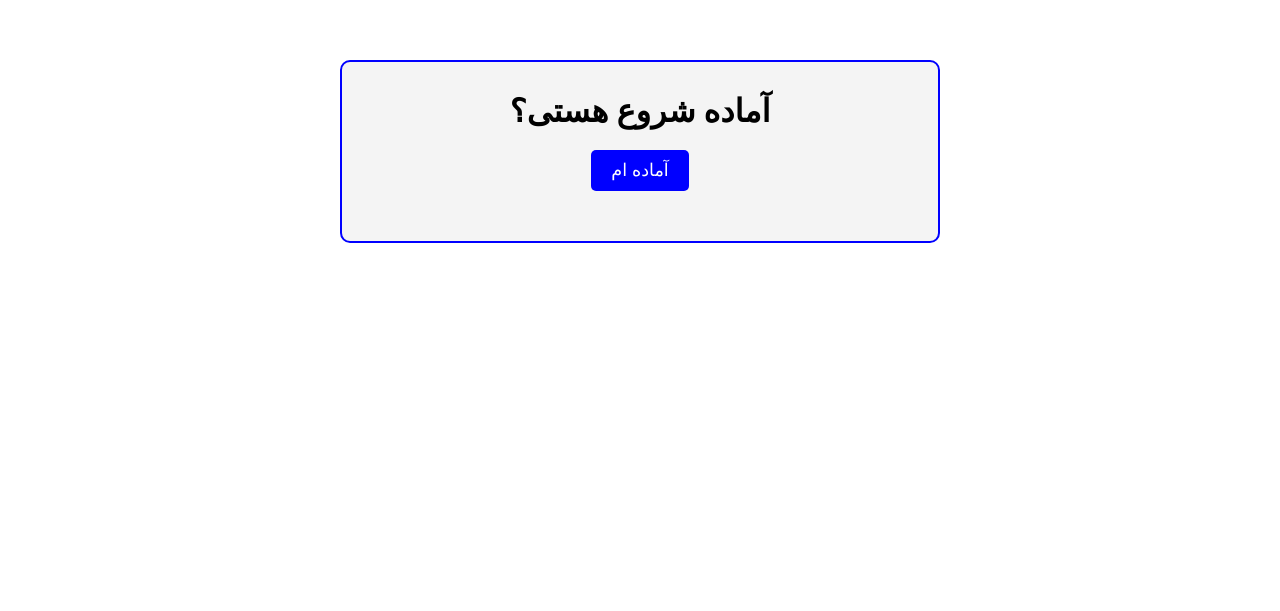
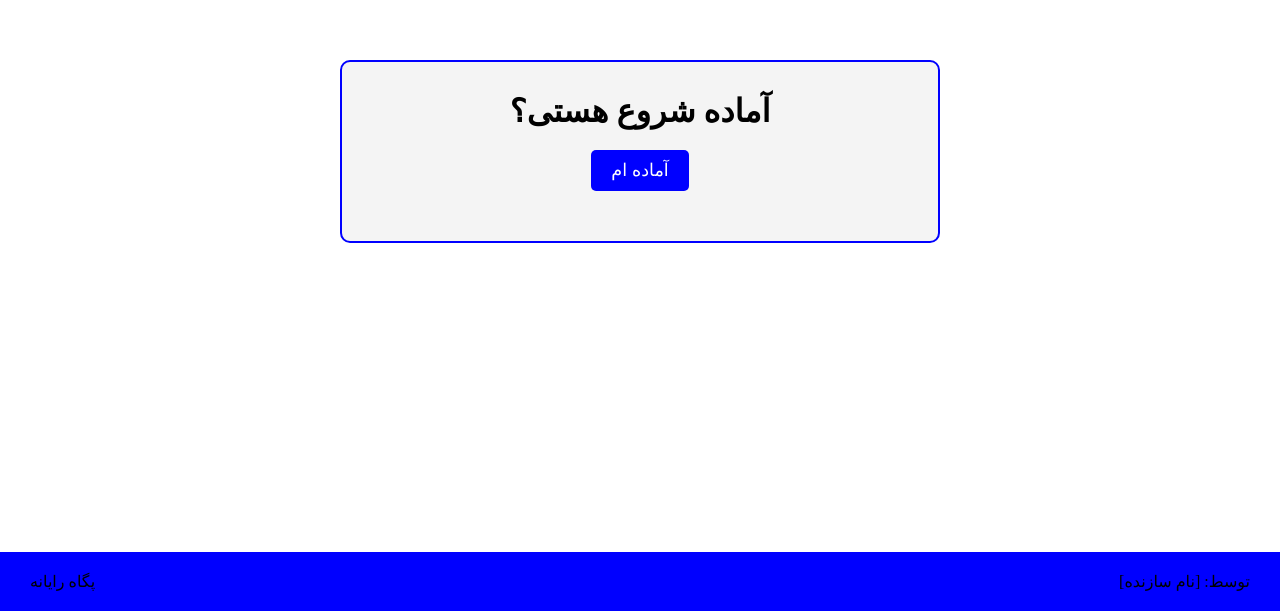
Before and after one commit to elahe-toraj/Pegahrayaneh, a React (Vite) app: page / in a window 1280 px wide. Shown: the part 1641-2252 px from the top of the page. Before the commit the page ends 2193 px from the top, so only its background shows below. Built offline with nearby package versions, Linux system fonts and the light colour scheme.

Commit message:
add Footer

```diff
--- a/src/App.jsx
+++ b/src/App.jsx
@@ -1,17 +1,20 @@
+import Footer from "./components/Footer component/Footer";
 import Header from "./components/Header";
 import ProductView from "./components/Productview";
 import Quiz from "./components/Quiz";
 import Slider from "./components/slider";
-import "./harchi.css"
+import "./harchi.css";
+
 function App() {
   return (
     <div>
-        <Header />
-        <Slider />
+      <Header />
+      <Slider />
       <main>
         <ProductView />
         <Quiz />
       </main>
+      <Footer /> {/* اطمینان از استفاده از کامپوننت Footer */}
     </div>
   );
 }
--- /dev/null
+++ b/src/components/Footer component/Footer.css
@@ -0,0 +1,25 @@
+.footer-content {
+    display: flex;
+    justify-content: space-between;
+    align-items: center;
+    width: 100%;
+    margin: 0 auto;
+    padding: 20px 30px;
+    height: 100%;
+    flex-direction: row-reverse;
+    background-color: blue;
+
+}
+
+.footer-left,
+.footer-right {
+    flex: 1;
+}
+
+.footer-left {
+    text-align: left;
+}
+
+.footer-right {
+    text-align: right;
+}
--- /dev/null
+++ b/src/components/Footer component/Footer.jsx
@@ -0,0 +1,20 @@
+import React from 'react';
+import './Footer.css';
+
+function Footer() {
+  return (
+    <footer className="footer">
+      <div className="footer-content">
+        <div className="footer-left">
+            <p>پگاه رایانه</p>
+
+        </div>
+        <div className="footer-right">
+            <p>توسط: [نام سازنده]</p>
+        </div>
+      </div>
+    </footer>
+  );
+}
+
+export default Footer;
--- a/src/components/Quiz.jsx
+++ b/src/components/Quiz.jsx
@@ -173,15 +173,15 @@ function Quiz() {
     const [score, setScore] = useState(0);
     const [quizStarted, setQuizStarted] = useState(false);
     const [quizFinished, setQuizFinished] = useState(false);
-    const [selectedOption, setSelectedOption] = useState(null); // برای ذخیره گزینه انتخاب شده
-    const [correctOption, setCorrectOption] = useState(null); // برای ذخیره گزینه درست
-    const [isAnswered, setIsAnswered] = useState(false); // برای چک کردن اینکه آیا پاسخ داده شده یا نه
+    const [selectedOption, setSelectedOption] = useState(null);
+    const [correctOption, setCorrectOption] = useState(null);
+    const [isAnswered, setIsAnswered] = useState(false);
 
     const handleAnswer = (selectedIndex) => {
         const correctIndex = DATA[currentQuestionIndex].correctOption;
-        setSelectedOption(selectedIndex); // ذخیره گزینه انتخاب شده
-        setCorrectOption(correctIndex); // ذخیره گزینه درست
-        setIsAnswered(true); // نشان دادن اینکه پاسخ داده شده است
+        setSelectedOption(selectedIndex);
+        setCorrectOption(correctIndex);
+        setIsAnswered(true);
 
         if (selectedIndex === correctIndex) {
             setScore(score + DATA[currentQuestionIndex].points);
@@ -196,7 +196,7 @@ function Quiz() {
             } else {
                 setQuizFinished(true);
             }
-        }, 1200); // تاخیر برای نمایش پاسخ قبل از رفتن به سوال بعد
+        }, 1200);
     };
 
     const handleStartQuiz = () => {
--- a/src/harchi.css
+++ b/src/harchi.css
@@ -229,12 +229,6 @@ section{
     animation: showContent 0.5s linear 1 forwards;
     animation-delay: 1s;
 }
-
-/* Thumbnail transition */
-.thumbnail .item.active img {
-    border: 3px solid #00f;
-}
-
 /*Card*/
 .red {
     color: red;
@@ -242,6 +236,13 @@ section{
 .green {
     color: green;
 }
+
+/* Thumbnail transition */
+.thumbnail .item.active img {
+    border: 3px solid #00f;
+}
+
+
 .header-pro{
     display: flex;
     justify-content: space-between;
```
